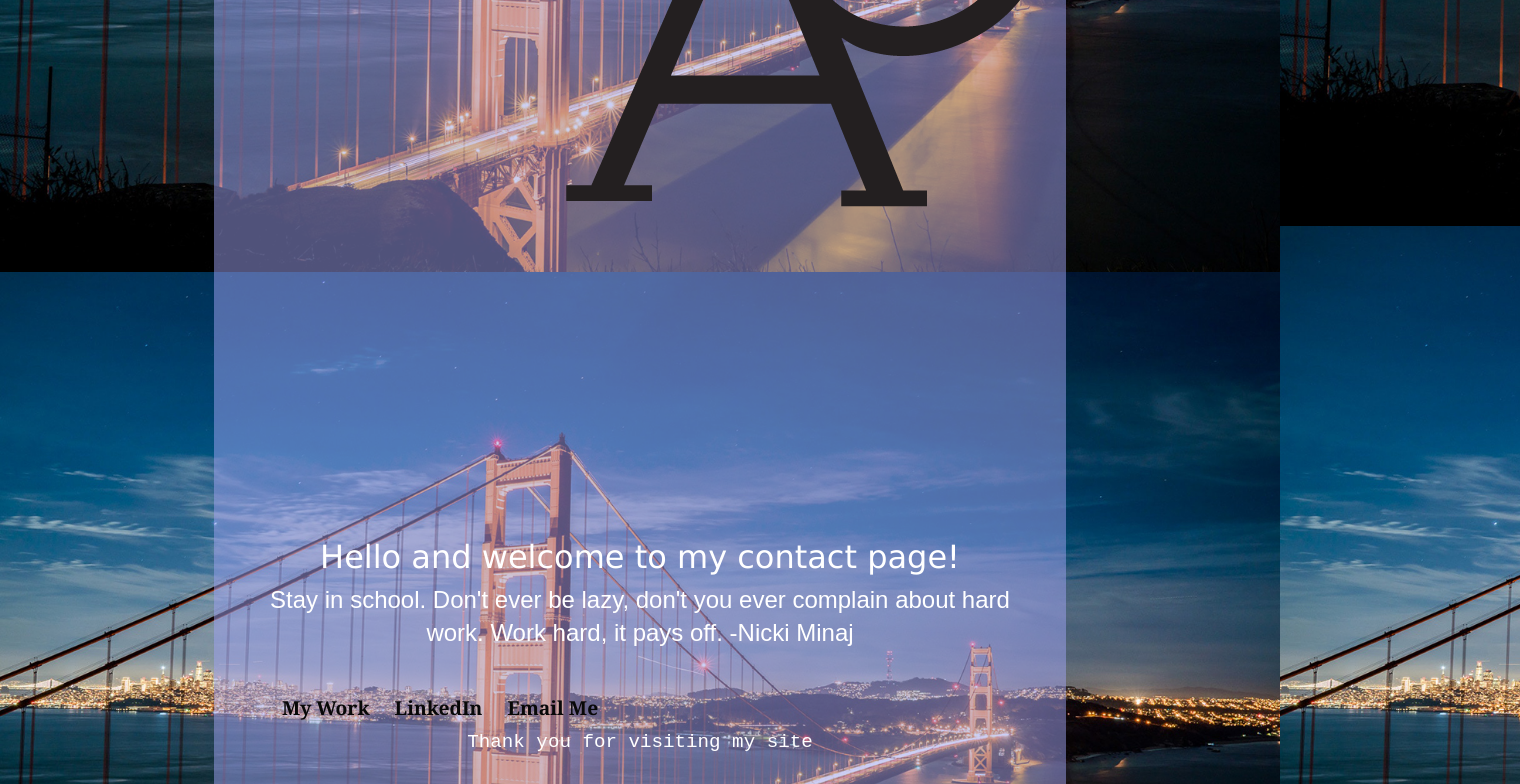
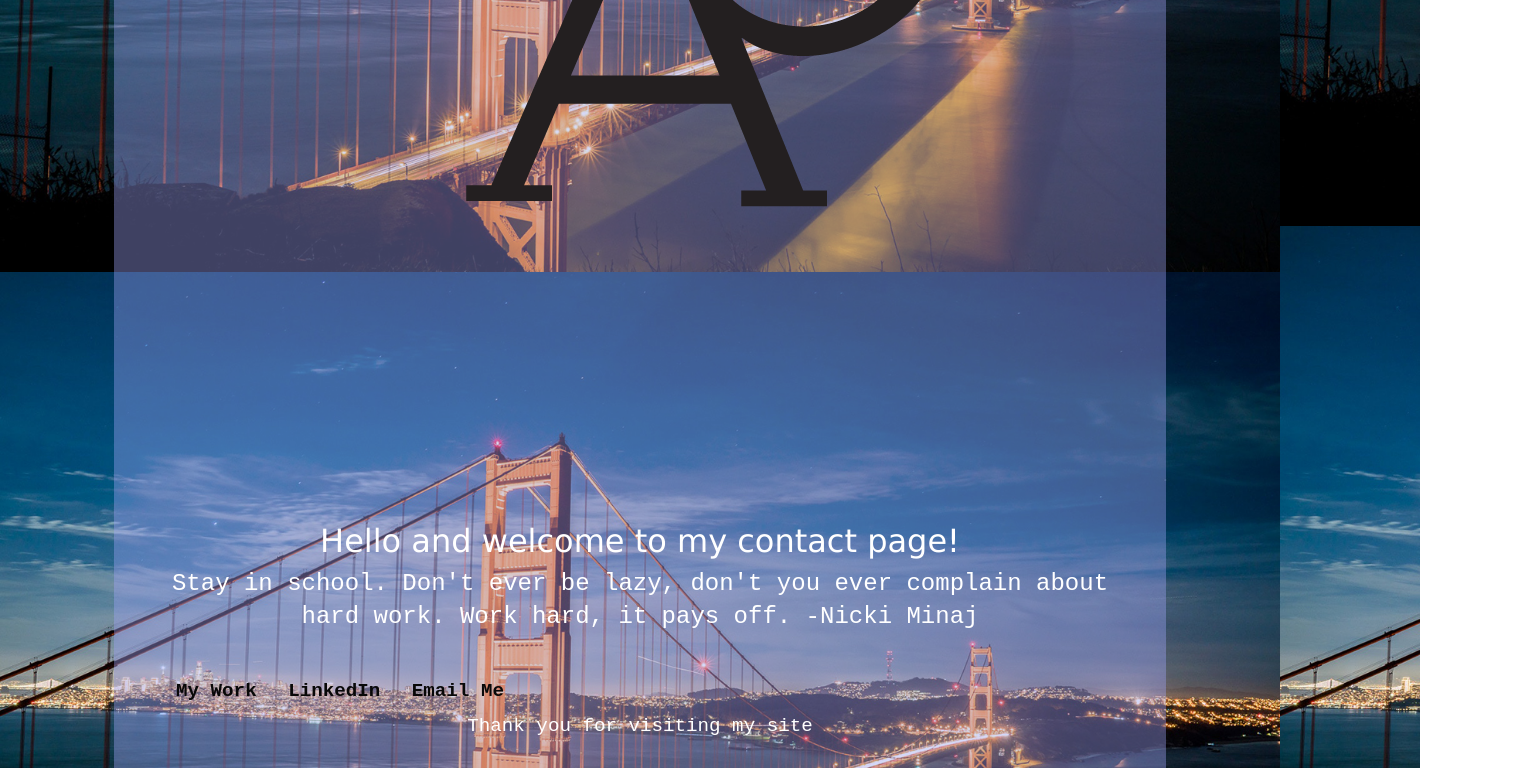
Before and after one commit to aapetrof/aapetrof.github.io, a plain HTML site: page index.html in a window 1280 px wide. Shown: the part 628-1412 px from the top of the page, 1520 px wide, since content can reach past the window. Drawn offline with Linux system fonts and the light colour scheme.

Commit message:
Add files via upload

```diff
--- a/styles-contact.css
+++ b/styles-contact.css
@@ -68,18 +68,18 @@ html, body {
 }
 
 .center {
-    width: 800px;
+    width: 1000px;
 	padding: 2%;
     margin: 100px auto;
- 	background: rgba(159, 163, 244, 0.5); /*this uses opacity of 75% for the background color*/
+ 	background: rgba(159, 163, 244, 0.40); /*this uses opacity of 75% for the background color*/
 	text-align: center;
 
 }
 
 
 #logo {
-    margin-bottom: 16px;
-	text-align: left;
+    margin-bottom: 0px;
+	text-align: center;
 }
 
 
@@ -96,7 +96,7 @@ h1 {
 
 h2 {
 	 /* FONT-FAMILY GOES HERE CHOOSE FROM ADOBE FONTS OR GOOGLE FONTS */
-	font-family: sans-serif;
+	font-family:'Courier New', Courier, monospace ;
 	 font-size: 1.5em;
     line-height: 1.4;
     color: #fff;
@@ -113,7 +113,7 @@ p {
 }
 
 nav {
-font-family: Georgia, 'Times New Roman', Times, serif;
+font-family: 'Courier New', Courier, monospace;
 font-size: 1.2em;
 width: 400px;
 margin: 0px;
```
